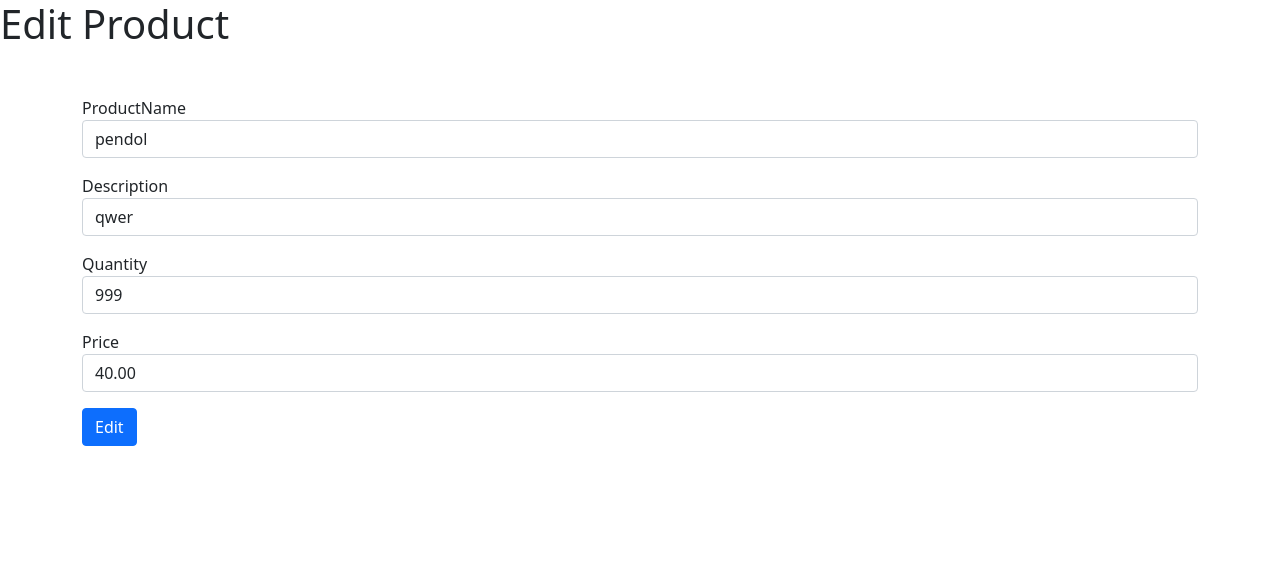
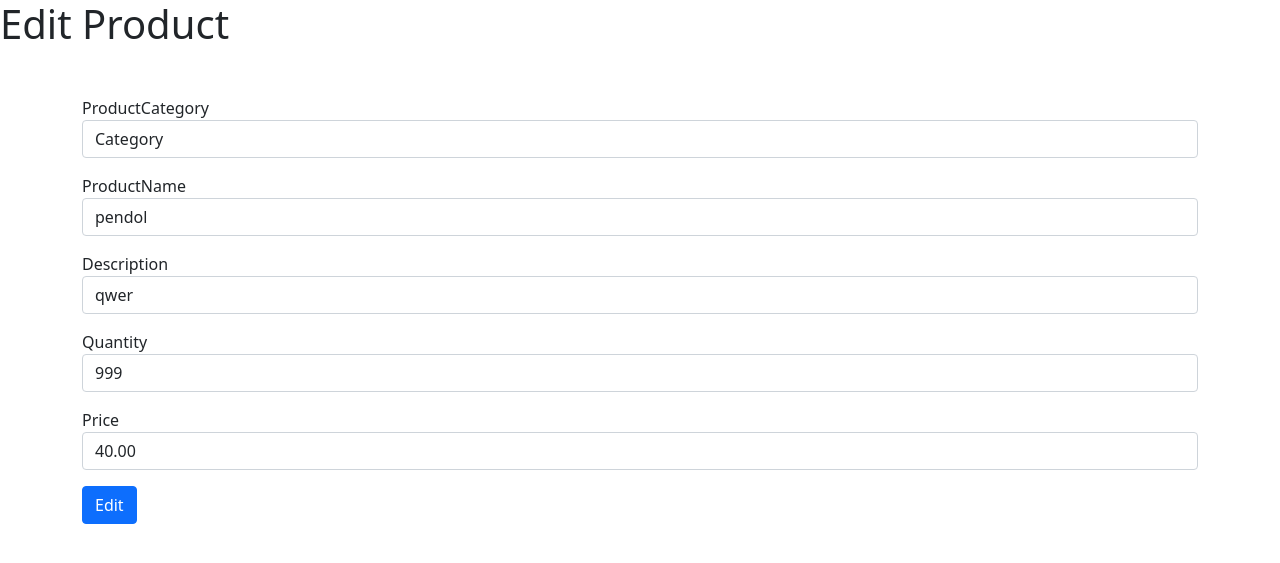
Before and after one commit to SKnight99/Software_Project, a PHP site: page /product/edit.php?editProductID=4 in a window 1280 px wide. Shown: the top 563 px of the page. Run offline with PHP 8.4, Linux system fonts and the light colour scheme; data comes from the database, SQL or seed files in the repository; both versions use the stored data as it was after the commit.

Commit message:
Add files via upload
Added category to all the product files, and updated the database(sql) file, the prediction got category

```diff
--- a/product/displayproduct.php
+++ b/product/displayproduct.php
@@ -23,6 +23,7 @@ include 'connect.php';
       <thead>
         <tr>
           <th scope="col">ProductID</th>
+          <th scope="col">ProductCategory</th>
           <th scope="col">ProductName</th>
           <th scope="col">Description</th>
           <th scope="col">Quantity</th>
@@ -36,12 +37,14 @@ include 'connect.php';
       if ($result) {
         while ($row = mysqli_fetch_assoc($result)) {
           $ProductID = $row['ProductID'];
+          $ProductCategory = $row['ProductCategory'];
           $ProductName = $row['ProductName'];
           $Description = $row['Description'];
           $Quantity = $row['Quantity'];
           $Price = $row['Price'];
           echo '<tr>
       <th scope="row">' . $ProductID . '</th>
+      <td>' . $ProductCategory . '</td>
       <td>' . $ProductName . '</td>
       <td>' . $Description . '</td>
       <td>' . $Quantity . '</td>
--- a/product/edit.php
+++ b/product/edit.php
@@ -5,6 +5,7 @@ $ProductID=$_GET['editProductID'];
 $sql="Select * from product where ProductID=$ProductID";
 $result=mysqli_query($con,$sql);
 $row=mysqli_fetch_assoc($result);
+$ProductCategory=$row['ProductCategory'];
 $ProductName=$row['ProductName'];
 $Description=$row['Description'];
 $Quantity=$row['Quantity'];
@@ -12,13 +13,14 @@ $Price=$row['Price'];
 
 if(isset($_POST['submit']))
 {
-	if (isset($_POST["ProductName"])&& isset($_POST["Description"])&&isset($_POST["Quantity"])&&isset($_POST["Price"])) {
+	if (isset($_POST["ProductCategory"])&&isset($_POST["ProductName"])&& isset($_POST["Description"])&&isset($_POST["Quantity"])&&isset($_POST["Price"])) {
 
+    $ProductCategory=$_POST['ProductCategory'];
 	$ProductName=$_POST['ProductName'];
 	$Description=$_POST['Description'];
 	$Quantity=$_POST['Quantity'];
 	$Price=$_POST['Price'];
-	$sql="update product set ProductID=$ProductID,ProductName='$ProductName',Description='$Description',Quantity='$Quantity',Price=$Price where ProductID=$ProductID";
+	$sql="update product set ProductID=$ProductID,ProductCategory='$ProductCategory',ProductName='$ProductName',Description='$Description',Quantity='$Quantity',Price=$Price where ProductID=$ProductID";
 
 	$result=mysqli_query($con,$sql);
 
@@ -50,6 +52,11 @@ die(mysqli_error($con));
 	<div class="container my-5">
 	<form method="post">
 
+   <div class="mb-3">
+    <label>ProductCategory</label>
+    <input type="text" class="form-control" placeholder="Enter Product Category" name="ProductCategory" value=<?php echo $ProductCategory?>>
+  </div>
+
   <div class="mb-3">
     <label>ProductName</label>
     <input type="text" class="form-control" placeholder="Enter Product Name" name="ProductName" value=<?php echo $ProductName?>>
--- a/product/product.php
+++ b/product/product.php
@@ -41,7 +41,10 @@ die(mysqli_error($con));
     <h1>Product</h1>
 	<div class="container my-5">
 	<form method="post">
-
+ <div class="mb-3">
+    <label>ProductCategory</label>
+    <input type="text" class="form-control" placeholder="Enter Product Category" name="ProductCategory">
+  </div>
   <div class="mb-3">
     <label>ProductName</label>
     <input type="text" class="form-control" placeholder="Enter Product Name" name="ProductName">
```
Also changed, not shown: getPredictSales.php (+3 -7 lines), people_health_pharmacy.sql (+44 -12 lines).
